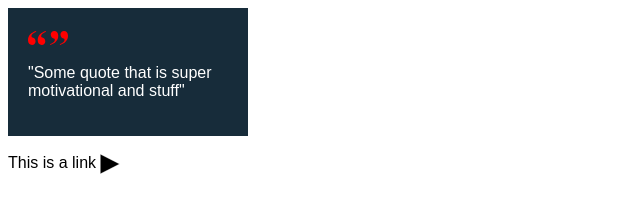
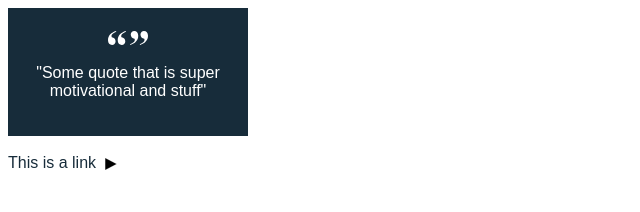
Before and after one commit to braican/demo--svg-sprites, a website: page index.html in a window 1280 px wide. Shown: the whole page, without its empty margins (0-640 px from the left). Drawn offline with Linux system fonts and the light colour scheme.

Commit message:
more fun stuff

```diff
--- a/css/style.css
+++ b/css/style.css
@@ -5,6 +5,11 @@
 
 body{
     font-family: sans-serif;
+}
+
+a{
+    color: #172c3a;
+    text-decoration: none;
 }
 
 
@@ -16,13 +21,14 @@ body{
     vertical-align: middle;
 }
 .icon--quote-marks{
-    fill:red;
+    fill:white;
     width: 40px;
     height: 20px;
 }
 .icon--cta{
-    width: 20px;
-    height: 20px;
+    width: 14px;
+    height: 12px;
+    margin-left: 4px;
 }
 
 
@@ -36,4 +42,5 @@ body{
     background: #172c3a;
     padding: 20px;
     color: #fff;
+    text-align: center;
 }
--- a/index.html
+++ b/index.html
@@ -19,7 +19,7 @@
         <br>
 
         <div>
-            This is a link <svg class="icon icon--cta"><use xlink:href="#icon--cta"></use></svg>
+            <a href="#">This is a link <svg class="icon icon--cta"><use xlink:href="#icon--cta"></use></svg></a>
         </div>
 
 
```
